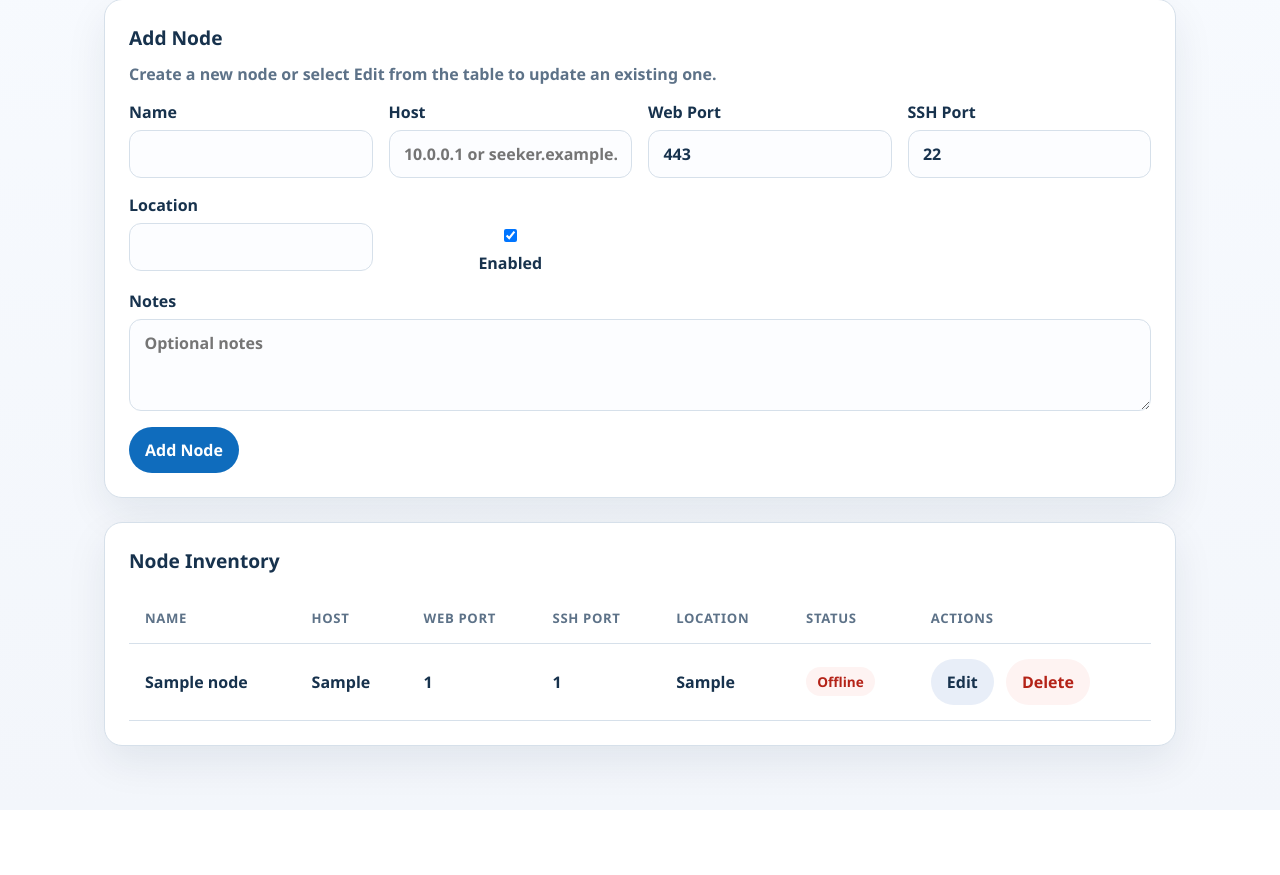
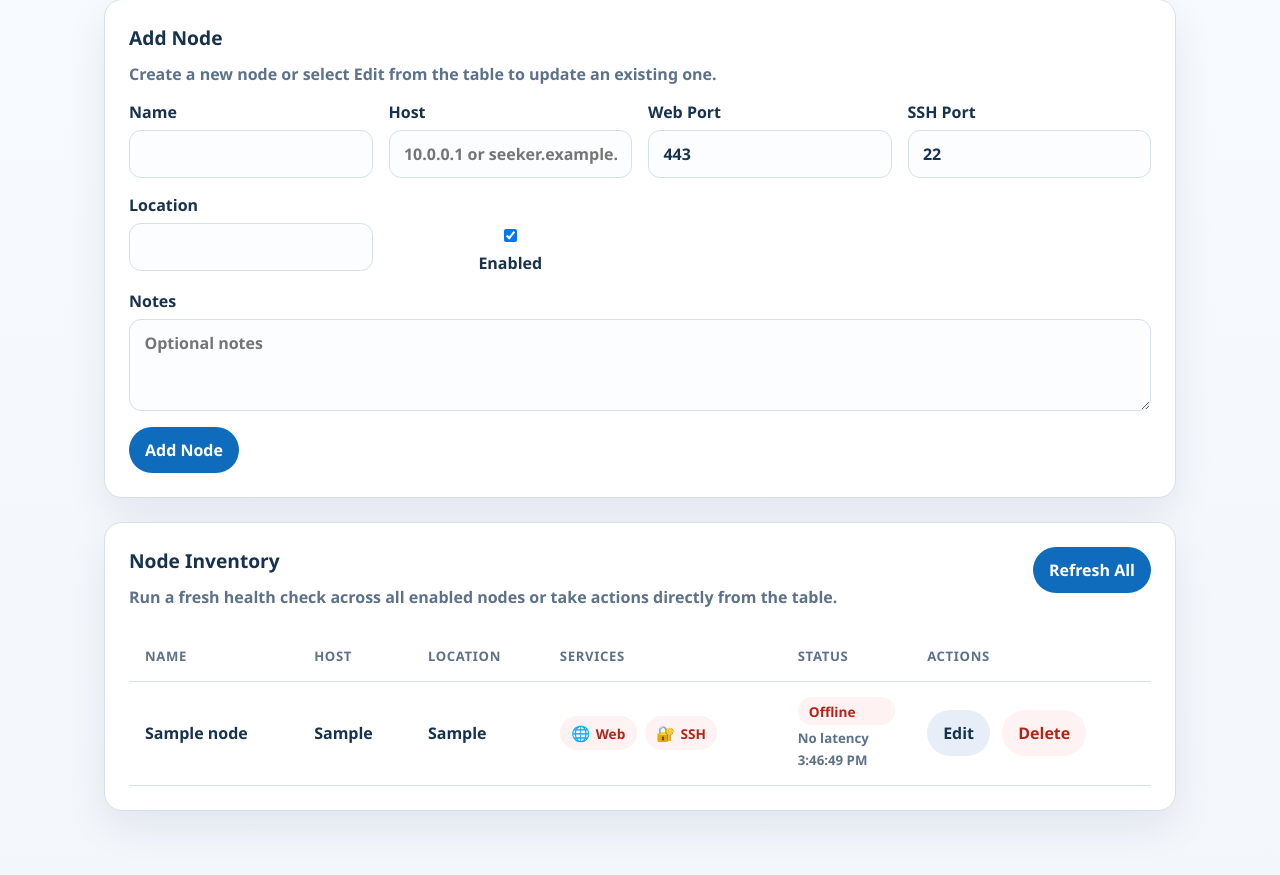
Before and after one commit to rbrady47/smp, a FastAPI app: page /nodes in a window 1280 px wide. Shown: the part 287-1162 px from the top of the page. Before the commit the page ends 1082 px from the top, so only its background shows below. Run offline with FastAPI, Linux system fonts and the light colour scheme; tables that the repository leaves empty hold one stand-in row (values such as "Sample post"); data that the repository does not hold is empty.

Commit message:
Refactor node services UI: replace Web/SSH buttons with clickable service icons and health indicators

```diff
--- a/app/main.py
+++ b/app/main.py
@@ -1,5 +1,5 @@
 import asyncio
-from datetime import datetime
+from datetime import datetime, timezone
 import socket
 import time
 
@@ -24,6 +24,12 @@ templates = Jinja2Templates(directory="templates")
 app.mount("/static", StaticFiles(directory="static"), name="static")
 
 HEALTH_CHECK_TIMEOUT_SECONDS = 1.0
+STATUS_PRIORITY = {
+    "online": 0,
+    "degraded": 1,
+    "offline": 2,
+    "disabled": 3,
+}
 
 
 @app.get("/", response_class=HTMLResponse)
@@ -57,26 +63,60 @@ async def status_view() -> dict[str, str]:
     }
 
 
-def compute_node_status(node: Node) -> dict[str, object]:
-    # Health status is computed at request time so the UI reflects current reachability.
-    # Disabled nodes skip network checks and are reported separately.
+def check_tcp_port(host: str, port: int) -> dict[str, int | bool | None]:
+    start_time = time.perf_counter()
+
+    try:
+        with socket.create_connection((host, port), timeout=HEALTH_CHECK_TIMEOUT_SECONDS):
+            return {
+                "reachable": True,
+                "latency_ms": round((time.perf_counter() - start_time) * 1000),
+            }
+    except OSError:
+        return {"reachable": False, "latency_ms": None}
+
+
+async def compute_node_status(node: Node) -> dict[str, object]:
+    # Health checks try the HTTPS and SSH ports separately so we can distinguish
+    # between fully healthy nodes and partially reachable degraded nodes.
     if not node.enabled:
-        return {"status": "disabled", "latency_ms": None}
+        return {
+            "status": "disabled",
+            "latency_ms": None,
+            "last_checked": node.last_checked,
+            "web_ok": False,
+            "ssh_ok": False,
+        }
 
-    for port in (node.web_port, node.ssh_port):
-        start_time = time.perf_counter()
+    checked_at = datetime.now(timezone.utc)
+    web_check, ssh_check = await asyncio.gather(
+        asyncio.to_thread(check_tcp_port, node.host, node.web_port),
+        asyncio.to_thread(check_tcp_port, node.host, node.ssh_port),
+    )
+    reachable_ports = [result for result in (web_check, ssh_check) if result["reachable"]]
 
-        try:
-            with socket.create_connection(
-                (node.host, port),
-                timeout=HEALTH_CHECK_TIMEOUT_SECONDS,
-            ):
-                latency_ms = round((time.perf_counter() - start_time) * 1000)
-                return {"status": "online", "latency_ms": latency_ms}
-        except OSError:
-            continue
+    if len(reachable_ports) == 2:
+        status_value = "online"
+    elif len(reachable_ports) == 1:
+        status_value = "degraded"
+    else:
+        status_value = "offline"
 
-    return {"status": "offline", "latency_ms": None}
+    latency_ms = None
+    if reachable_ports:
+        latency_ms = min(
+            int(result["latency_ms"])
+            for result in reachable_ports
+            if result["latency_ms"] is not None
+        )
+
+    return {
+        "status": status_value,
+        "latency_ms": latency_ms,
+        "last_checked": checked_at,
+        "web_ok": bool(web_check["reachable"]),
+        "ssh_ok": bool(ssh_check["reachable"]),
+    }
 
 
 def serialize_node(node: Node, health: dict[str, object]) -> dict[str, object]:
@@ -90,13 +130,34 @@ def serialize_node(node: Node, health: dict[str, object]) -> dict[str, object]:
         "enabled": node.enabled,
         "notes": node.notes,
         "status": health["status"],
-        "latency_ms": health["latency_ms"],
+        "latency_ms": node.latency_ms,
+        "last_checked": node.last_checked.isoformat() if node.last_checked else None,
+        "web_ok": health["web_ok"],
+        "ssh_ok": health["ssh_ok"],
     }
 
 
-async def build_node_payload(node: Node) -> dict[str, object]:
-    health = await asyncio.to_thread(compute_node_status, node)
+def apply_health_to_node(node: Node, health: dict[str, object]) -> None:
+    node.latency_ms = health["latency_ms"]
+    node.last_checked = health["last_checked"]
+
+
+async def refresh_node(node: Node) -> dict[str, object]:
+    health = await compute_node_status(node)
+    apply_health_to_node(node, health)
     return serialize_node(node, health)
+
+
+async def refresh_nodes(nodes: list[Node], db: Session) -> list[dict[str, object]]:
+    # The API keeps health logic in-process for now: enabled nodes are checked
+    # concurrently, the last-checked metadata is persisted, and the response
+    # returns the same enriched payload the UI renders.
+    payloads = await asyncio.gather(*(refresh_node(node) for node in nodes))
+    db.commit()
+    return sorted(
+        payloads,
+        key=lambda node: (STATUS_PRIORITY.get(str(node["status"]), 99), str(node["name"]).lower()),
+    )
 
 
 def get_node_or_404(node_id: int, db: Session) -> Node:
@@ -113,8 +174,13 @@ async def list_nodes(db: Session = Depends(get_db)) -> list[dict[str, object]]:
     # Session usage is handled through the FastAPI dependency so each request gets
     # its own SQLAlchemy session and the session is always closed afterward.
     nodes = db.scalars(select(Node).order_by(Node.name)).all()
-    payloads = [build_node_payload(node) for node in nodes]
-    return await asyncio.gather(*payloads)
+    return await refresh_nodes(nodes, db)
+
+
+@app.post("/api/nodes/refresh")
+async def refresh_all_nodes(db: Session = Depends(get_db)) -> list[dict[str, object]]:
+    nodes = db.scalars(select(Node).order_by(Node.name)).all()
+    return await refresh_nodes(nodes, db)
 
 
 @app.post("/api/nodes", status_code=status.HTTP_201_CREATED)
@@ -128,7 +194,10 @@ async def create_node(
     db.add(node)
     db.commit()
     db.refresh(node)
-    return await build_node_payload(node)
+    payload = await refresh_node(node)
+    db.commit()
+    db.refresh(node)
+    return payload
 
 
 @app.put("/api/nodes/{node_id}")
@@ -144,7 +213,10 @@ async def update_node(
 
     db.commit()
     db.refresh(node)
-    return await build_node_payload(node)
+    payload = await refresh_node(node)
+    db.commit()
+    db.refresh(node)
+    return payload
 
 
 @app.delete("/api/nodes/{node_id}", status_code=status.HTTP_204_NO_CONTENT)
--- a/app/models.py
+++ b/app/models.py
@@ -1,4 +1,6 @@
-from sqlalchemy import Boolean, Integer, String, Text
+from datetime import datetime
+
+from sqlalchemy import Boolean, DateTime, Integer, String, Text
 from sqlalchemy.orm import Mapped, mapped_column
 
 from app.db import Base
@@ -15,3 +17,5 @@ class Node(Base):
     location: Mapped[str] = mapped_column(String(255), nullable=False)
     enabled: Mapped[bool] = mapped_column(Boolean, nullable=False, default=True)
     notes: Mapped[str | None] = mapped_column(Text, nullable=True)
+    last_checked: Mapped[datetime | None] = mapped_column(DateTime(timezone=True), nullable=True)
+    latency_ms: Mapped[int | None] = mapped_column(Integer, nullable=True)
--- a/static/css/style.css
+++ b/static/css/style.css
@@ -160,6 +160,14 @@ a {
     font-weight: 500;
 }
 
+.inventory-header {
+    display: flex;
+    justify-content: space-between;
+    align-items: flex-start;
+    gap: 1rem;
+    margin-bottom: 1rem;
+}
+
 .node-form {
     display: grid;
     grid-template-columns: repeat(auto-fit, minmax(220px, 1fr));
@@ -219,6 +227,13 @@ a {
     font: inherit;
     font-weight: 700;
     cursor: pointer;
+}
+
+.button-primary:disabled,
+.button-secondary:disabled,
+.button-danger:disabled {
+    opacity: 0.65;
+    cursor: wait;
 }
 
 .button-primary {
@@ -290,9 +305,59 @@ a {
     background: #fef3f2;
 }
 
+.status-badge.degraded {
+    color: #b54708;
+    background: #fffaeb;
+}
+
 .status-badge.disabled {
     color: #475467;
     background: #f2f4f7;
+}
+
+.status-stack {
+    display: grid;
+    gap: 0.25rem;
+}
+
+.status-meta {
+    color: var(--muted);
+    font-size: 0.83rem;
+    font-weight: 600;
+}
+
+.service-list {
+    display: flex;
+    flex-wrap: wrap;
+    gap: 0.5rem;
+}
+
+.service-link {
+    display: inline-flex;
+    align-items: center;
+    gap: 0.35rem;
+    border: 1px solid transparent;
+    border-radius: 999px;
+    padding: 0.35rem 0.65rem;
+    background: transparent;
+    font: inherit;
+    font-size: 0.85rem;
+    font-weight: 700;
+    cursor: pointer;
+}
+
+.service-link.ok {
+    color: #067647;
+    background: #ecfdf3;
+}
+
+.service-link.down {
+    color: #b42318;
+    background: #fef3f2;
+}
+
+.service-icon {
+    font-size: 0.95rem;
 }
 
 .action-cell {
@@ -305,6 +370,15 @@ a {
 
 .action-button:last-child {
     margin-right: 0;
+}
+
+.row-editing {
+    background: rgba(15, 108, 189, 0.08);
+}
+
+.status-feedback {
+    margin-top: 1rem;
+    color: #067647;
 }
 
 @media (max-width: 700px) {
@@ -321,4 +395,8 @@ a {
     .checkbox-field {
         padding-top: 0;
     }
+
+    .inventory-header {
+        flex-direction: column;
+    }
 }
--- a/static/js/app.js
+++ b/static/js/app.js
@@ -38,10 +38,92 @@ async function loadPlatformStatus() {
 }
 
 let currentNodes = [];
+let currentEditNodeId = null;
 
-function statusBadge(status, latencyMs) {
-    const latencyText = typeof latencyMs === "number" ? ` (${latencyMs} ms)` : "";
-    return `<span class="status-badge ${status}">${status}${latencyText}</span>`;
+const statusPriority = {
+    online: 0,
+    degraded: 1,
+    offline: 2,
+    disabled: 3,
+};
+
+function sortNodesForDisplay(nodes) {
+    return [...nodes].sort((left, right) => {
+        const leftPriority = statusPriority[left.status] ?? 99;
+        const rightPriority = statusPriority[right.status] ?? 99;
+
+        if (leftPriority !== rightPriority) {
+            return leftPriority - rightPriority;
+        }
+
+        return left.name.localeCompare(right.name);
+    });
+}
+
+function formatLastChecked(timestamp) {
+    if (!timestamp) {
+        return "Not checked";
+    }
+
+    return new Date(timestamp).toLocaleTimeString();
+}
+
+function statusCell(node) {
+    const latencyText = typeof node.latency_ms === "number" ? `${node.latency_ms} ms` : "No latency";
+    return `
+        <div class="status-stack">
+            <span class="status-badge ${node.status}">${node.status}</span>
+            <span class="status-meta">${latencyText}</span>
+            <span class="status-meta">${formatLastChecked(node.last_checked)}</span>
+        </div>
+    `;
+}
+
+function serviceItem(label, icon, isOk, action, nodeId) {
+    const stateClass = isOk ? "ok" : "down";
+    return `
+        <button
+            type="button"
+            class="service-link ${stateClass}"
+            data-action="${action}"
+            data-id="${nodeId}"
+            title="${label}"
+        >
+            <span class="service-icon">${icon}</span>
+            <span>${label}</span>
+        </button>
+    `;
+}
+
+function servicesCell(node) {
+    return `
+        <div class="service-list">
+            ${serviceItem("Web", "\uD83C\uDF10", node.web_ok, "open-web", node.id)}
+            ${serviceItem("SSH", "\uD83D\uDD10", node.ssh_ok, "ssh", node.id)}
+        </div>
+    `;
+}
+
+function showFeedback(message) {
+    const feedback = document.getElementById("nodes-feedback");
+
+    if (!feedback) {
+        return;
+    }
+
+    feedback.textContent = message;
+    feedback.hidden = false;
+}
+
+function clearFeedback() {
+    const feedback = document.getElementById("nodes-feedback");
+
+    if (!feedback) {
+        return;
+    }
+
+    feedback.hidden = true;
+    feedback.textContent = "";
 }
 
 function resetNodeForm() {
@@ -56,6 +138,7 @@ function resetNodeForm() {
     }
 
     form.reset();
+    currentEditNodeId = null;
     document.getElementById("node-id").value = "";
     document.getElementById("node-web-port").value = "443";
     document.getElementById("node-ssh-port").value = "22";
@@ -85,6 +168,8 @@ function populateNodeForm(nodeId) {
     document.getElementById("node-submit-button").textContent = "Save Changes";
     document.getElementById("node-cancel-button").hidden = false;
     document.getElementById("node-form-error").hidden = true;
+    currentEditNodeId = node.id;
+    renderNodesTable(currentNodes);
 }
 
 function renderNodesTable(nodes) {
@@ -97,7 +182,7 @@ function renderNodesTable(nodes) {
     if (nodes.length === 0) {
         tableBody.innerHTML = `
             <tr>
-                <td colspan="7" class="table-message">No nodes have been added yet.</td>
+                <td colspan="6" class="table-message">No nodes have been added yet.</td>
             </tr>
         `;
         return;
@@ -106,13 +191,12 @@ function renderNodesTable(nodes) {
     tableBody.innerHTML = nodes
         .map(
             (node) => `
-                <tr>
+                <tr class="${currentEditNodeId === node.id ? "row-editing" : ""}">
                     <td>${node.name}</td>
                     <td>${node.host}</td>
-                    <td>${node.web_port}</td>
-                    <td>${node.ssh_port}</td>
                     <td>${node.location}</td>
-                    <td>${statusBadge(node.status, node.latency_ms)}</td>
+                    <td>${servicesCell(node)}</td>
+                    <td>${statusCell(node)}</td>
                     <td class="action-cell">
                         <button type="button" class="button-secondary action-button" data-action="edit" data-id="${node.id}">Edit</button>
                         <button type="button" class="button-danger action-button" data-action="delete" data-id="${node.id}">Delete</button>
@@ -163,14 +247,15 @@ async function loadNodes() {
 
     try {
         // Fetch the node list from the backend API and store it for edit actions.
-        currentNodes = await apiRequest("/api/nodes");
+        currentNodes = sortNodesForDisplay(await apiRequest("/api/nodes"));
         renderNodesTable(currentNodes);
         nodesError.hidden = true;
+        clearFeedback();
     } catch (error) {
         // If the fetch fails, keep the table simple and show a clear error message.
         tableBody.innerHTML = `
             <tr>
-                <td colspan="7" class="table-message">Unable to load node inventory</td>
+                <td colspan="6" class="table-message">Unable to load node inventory</td>
             </tr>
         `;
         nodesError.hidden = false;
@@ -206,14 +291,44 @@ async function handleNodeFormSubmit(event) {
         });
         resetNodeForm();
         await loadNodes();
+        showFeedback(nodeId ? "Node updated." : "Node added.");
     } catch (error) {
         formError.textContent = error.message || "Unable to save node";
         formError.hidden = false;
     }
 }
 
+async function refreshAllNodes() {
+    const refreshButton = document.getElementById("refresh-nodes-button");
+
+    if (!refreshButton) {
+        return;
+    }
+
+    refreshButton.disabled = true;
+
+    try {
+        currentNodes = sortNodesForDisplay(await apiRequest("/api/nodes/refresh", { method: "POST" }));
+        renderNodesTable(currentNodes);
+        showFeedback("Health checks refreshed.");
+        document.getElementById("nodes-error").hidden = true;
+    } catch (error) {
+        const nodesError = document.getElementById("nodes-error");
+        nodesError.textContent = error.message || "Unable to refresh nodes";
+        nodesError.hidden = false;
+    } finally {
+        refreshButton.disabled = false;
+    }
+}
+
 async function handleNodeActionClick(event) {
-    const target = event.target;
+    const rawTarget = event.target;
+
+    if (!(rawTarget instanceof HTMLElement)) {
+        return;
+    }
+
+    const target = rawTarget.closest("[data-action]");
 
     if (!(target instanceof HTMLElement)) {
         return;
@@ -221,17 +336,44 @@ async function handleNodeActionClick(event) {
 
     const action = target.dataset.action;
     const nodeId = Number(target.dataset.id);
+    const node = currentNodes.find((entry) => entry.id === nodeId);
 
     if (action === "edit") {
         populateNodeForm(nodeId);
         return;
     }
 
+    if (action === "open-web" && node) {
+        window.open(`https://${node.host}:${node.web_port}`, "_blank", "noopener");
+        return;
+    }
+
+    if (action === "ssh" && node) {
+        const sshCommand = `ssh ${node.host}`;
+
+        try {
+            // Copy the SSH command so the operator can paste it into a terminal quickly.
+            await navigator.clipboard.writeText(sshCommand);
+            showFeedback("SSH command copied");
+        } catch (error) {
+            const nodesError = document.getElementById("nodes-error");
+            nodesError.textContent = "Unable to copy SSH command";
+            nodesError.hidden = false;
+        }
+
+        return;
+    }
+
     if (action === "delete") {
+        if (!window.confirm("Delete this node?")) {
+            return;
+        }
+
         try {
             await apiRequest(`/api/nodes/${nodeId}`, { method: "DELETE" });
             resetNodeForm();
             await loadNodes();
+            showFeedback("Node deleted.");
         } catch (error) {
             const nodesError = document.getElementById("nodes-error");
             nodesError.textContent = error.message || "Unable to delete node";
@@ -247,6 +389,7 @@ window.addEventListener("DOMContentLoaded", () => {
     const nodeForm = document.getElementById("node-form");
     const nodesTableBody = document.getElementById("nodes-table-body");
     const cancelButton = document.getElementById("node-cancel-button");
+    const refreshButton = document.getElementById("refresh-nodes-button");
 
     if (nodeForm) {
         nodeForm.addEventListener("submit", handleNodeFormSubmit);
@@ -260,4 +403,8 @@ window.addEventListener("DOMContentLoaded", () => {
     if (cancelButton) {
         cancelButton.addEventListener("click", resetNodeForm);
     }
+
+    if (refreshButton) {
+        refreshButton.addEventListener("click", refreshAllNodes);
+    }
 });
--- a/templates/nodes.html
+++ b/templates/nodes.html
@@ -77,28 +77,34 @@
         </section>
 
         <section class="card">
-            <h2>Node Inventory</h2>
+            <div class="inventory-header">
+                <div>
+                    <h2>Node Inventory</h2>
+                    <p class="section-copy">Run a fresh health check across all enabled nodes or take actions directly from the table.</p>
+                </div>
+                <button type="button" class="button-primary" id="refresh-nodes-button">Refresh All</button>
+            </div>
             <div class="table-wrap">
                 <table class="data-table">
                     <thead>
                         <tr>
                             <th>Name</th>
                             <th>Host</th>
-                            <th>Web Port</th>
-                            <th>SSH Port</th>
                             <th>Location</th>
+                            <th>Services</th>
                             <th>Status</th>
                             <th>Actions</th>
                         </tr>
                     </thead>
                     <tbody id="nodes-table-body">
                         <tr>
-                            <td colspan="7" class="table-message">Loading nodes...</td>
+                            <td colspan="6" class="table-message">Loading nodes...</td>
                         </tr>
                     </tbody>
                 </table>
             </div>
             <p id="nodes-error" class="status-error" hidden>Unable to load node inventory</p>
+            <p id="nodes-feedback" class="status-feedback" hidden></p>
         </section>
     </main>
 
```
Also changed, not shown: alembic/versions/20260324_0002_add_node_check_metadata.py (added, +29 -0 lines).
